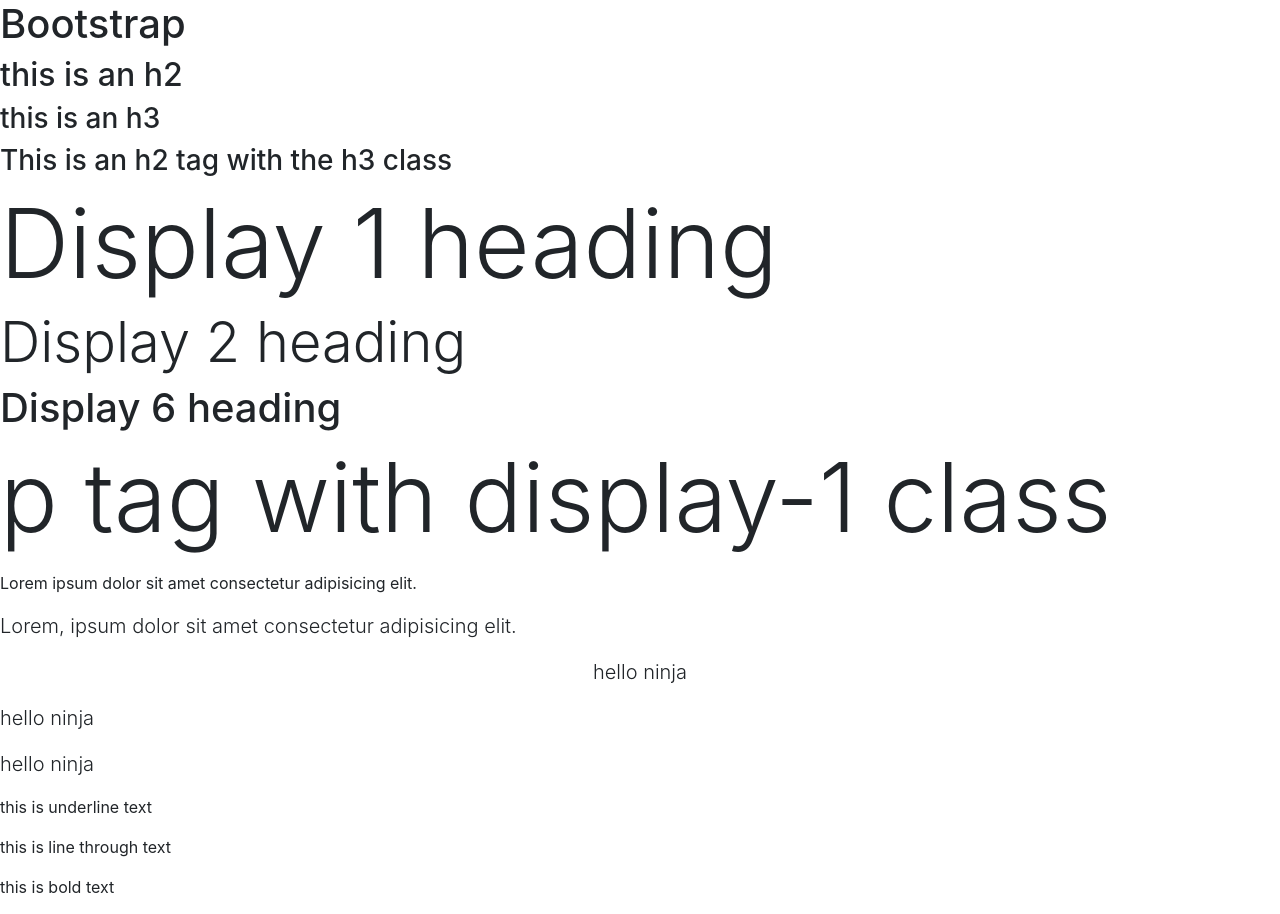
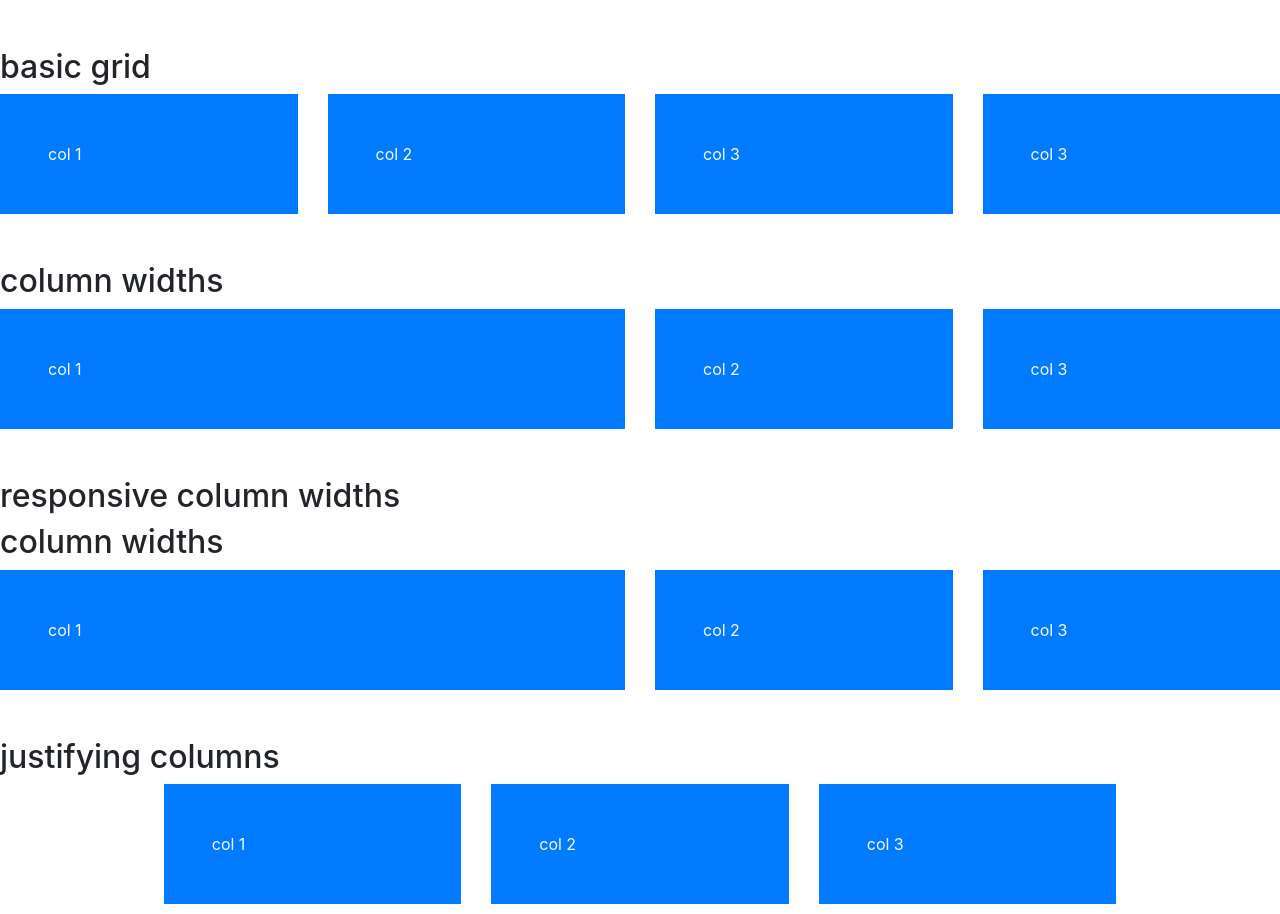
Before and after one commit to Maia-Marit/Bootstrap5, a plain HTML site: page index.html in a window 1280 px wide. Shown: the top 914 px of the page. Drawn offline with nearby package versions, Linux system fonts and the light colour scheme.

Commit message:
Muudatused

```diff
--- a/index.html
+++ b/index.html
@@ -7,8 +7,75 @@
 
 
     <title>Bootstrap</title>
+
 </head>
 <body>
+
+    <div class="container-lg my-5">
+        <h2>basic grid</h2>
+        <div class="row">
+            <div class="col">
+                <div class="p-5 bg-primary text-light">col 1</div>
+            </div>
+            <div class="col">
+                <div class="p-5 bg-primary text-light">col 2</div>
+            </div>
+            <div class="col">
+                <div class="p-5 bg-primary text-light">col 3</div>
+            </div>
+             <div class="col">
+                <div class="p-5 bg-primary text-light">col 3</div>
+            </div>
+        </div>
+    </div>
+
+    <div class="container-lg my-5">
+        <h2>column widths</h2>
+        <div class="row">
+            <div class="col-6">
+                <div class="p-5 bg-primary text-light">col 1</div>
+            </div>
+            <div class="col-3">
+                <div class="p-5 bg-primary text-light">col 2</div>
+            </div>
+            <div class="col-3">
+                <div class="p-5 bg-primary text-light">col 3</div>
+            </div>
+        </div>
+    </div>
+
+     <div class="container-lg my-5">
+        <h2>responsive column widths</h2>
+        <h2>column widths</h2>
+        <div class="row">
+            <div class="col-sm-4 col-lg-6">
+                <div class="p-5 bg-primary text-light">col 1</div>
+            </div>
+            <div class="col-sm-4 col-lg-3">
+                <div class="p-5 bg-primary text-light">col 2</div>
+            </div>
+            <div class="col-sm-4 col-lg-3">
+                <div class="p-5 bg-primary text-light">col 3</div>
+            </div>
+        </div>
+    </div>
+
+     <div class="container-lg my-5">
+        <h2>justifying columns</h2>
+        <div class="row justify-content-center">
+            <div class="col-md-3">
+                <div class="p-5 bg-primary text-light">col 1</div>
+            </div>
+            <div class="col-md-3">
+                <div class="p-5 bg-primary text-light">col 2</div>
+            </div>
+            <div class="col-md-3">
+                <div class="p-5 bg-primary text-light">col 3</div>
+            </div>
+        </div>
+    </div>
+
+
 
     <h1>Bootstrap</h1>
     <h2>this is an h2</h2>
@@ -105,6 +172,25 @@
      <p class="fw-italic">italic text</p>
      <p class="fst-italic fw-light">italic light text</p>
 
+     <div class="container my-5">
+        <h2>normal container</h2>
+        <p>Lorem ipsum dolor, sit amet consectetur adipisicing elit. Deleniti aliquam officia cupiditate qui animi dolor exercitationem! Exercitationem id, reprehenderit fugit, nostrum optio ipsum aliquam corporis non porro, odit repellat quo.</p>
+     </div>
+
+     <div class="container-fluid">
+        <h2>fluid container</h2>
+        <p>Lorem ipsum dolor, sit amet consectetur adipisicing elit. Dolorem est repellat nemo labore mollitia eveniet animi, pariatur veniam corporis quas voluptate quibusdam consequuntur unde error aspernatur asperiores exercitationem fugit vitae!</p>
+     </div>
+
+     <div class="container-lg my-5">
+        <h2>100% width until lg screens, then container</h2>
+        <p>Lorem ipsum dolor sit amet, consectetur adipisicing elit. Dolorum mollitia cupiditate animi sit vitae laudantium pariatur! Delectus repudiandae quo perspiciatis consequatur, perferendis amet dolores consectetur tenetur dolorum dolorem quasi quas.</p>
+     </div>
+
+     <div class="container-xl my-5">
+        <h2>100% width until xl screens, then container</h2>
+        <p>Lorem ipsum, dolor sit amet consectetur adipisicing elit. Quasi commodi praesentium ab, cupiditate amet ipsum, dolores blanditiis repellendus, possimus delectus nemo in. Minima non fugiat delectus corrupti odit aperiam natus.</p>
+     </div>
 
     <script src="https://cdn.jsdelivr.net/npm/bootstrap@4.1.3/dist/js/bootstrap.min.js" integrity="sha384-ChfqqxuZUCnJSK3+MXmPNIyE6ZbWh2IMqE241rYiqJxyMiZ6OW/JmZQ5stwEULTy" crossorigin="anonymous"></script>
 </body>
```
Also changed, not shown: .github/copilot-instructions.md (added).
